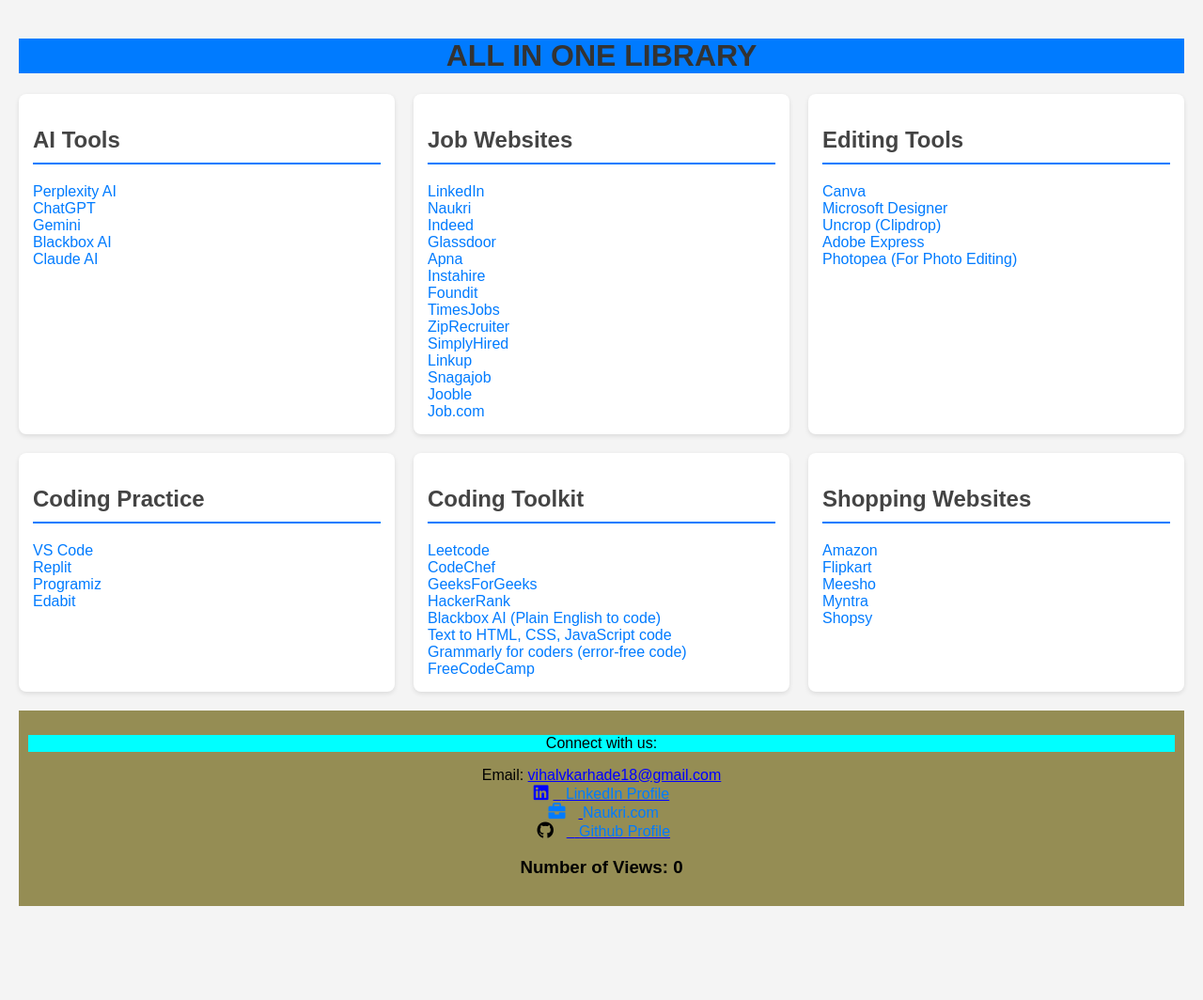
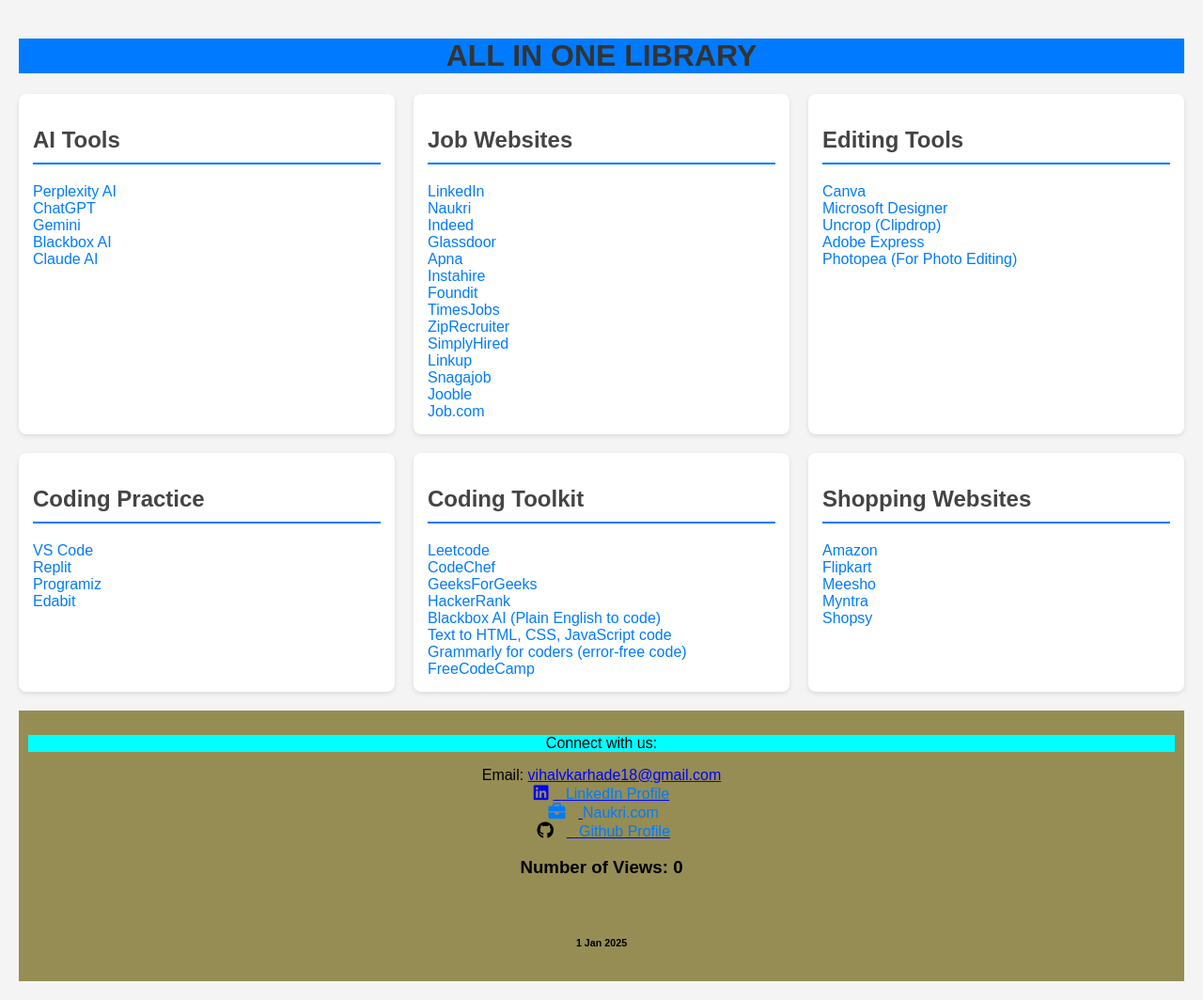
Before and after one commit to VihalKarhade/AI-TOOLS-LIBRARY, a plain HTML site: page index.html in a window 1280 px wide. Shown: the whole page at 94% size. Before the commit the page ends 984 px from the top, so only its background shows below. Drawn offline with Linux system fonts and the light colour scheme; no server answers.

Commit message:
Update index.html

```diff
--- a/index.html
+++ b/index.html
@@ -156,6 +156,8 @@
     <div style="text-align: center; margin-bottom: 20px;">
         <h3>Number of Views: <span id="viewerCount">0</span></h3>
     </div>
+        <br>
+        <h6>1 Jan 2025</h6>
     </footer>
 
   </body>
```
